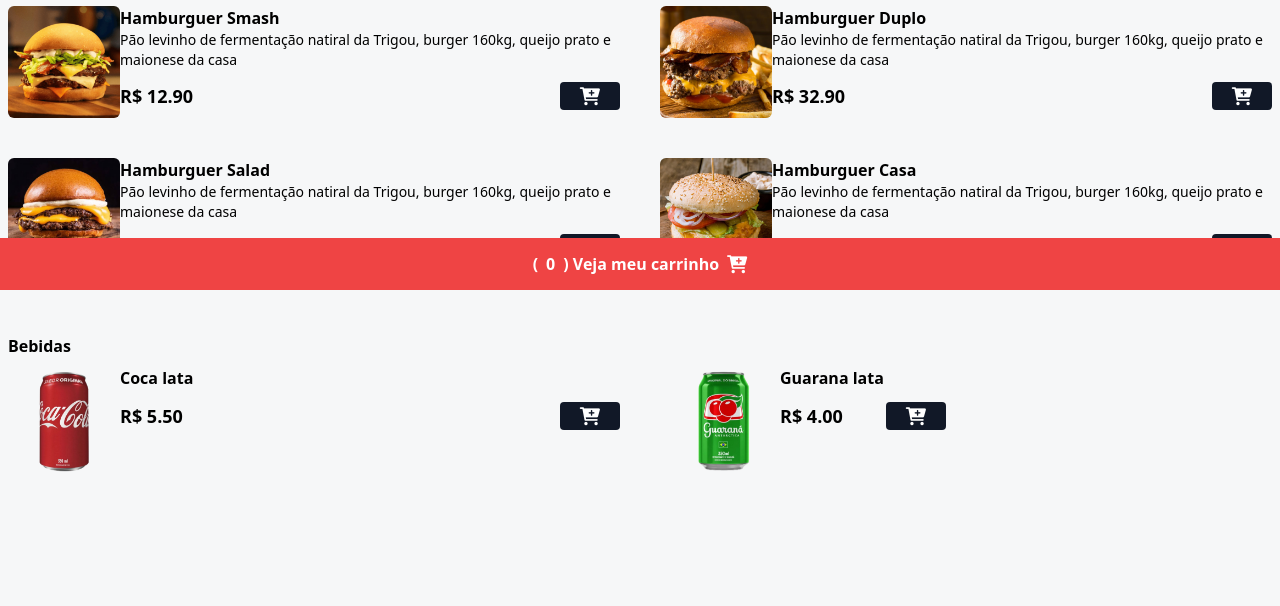
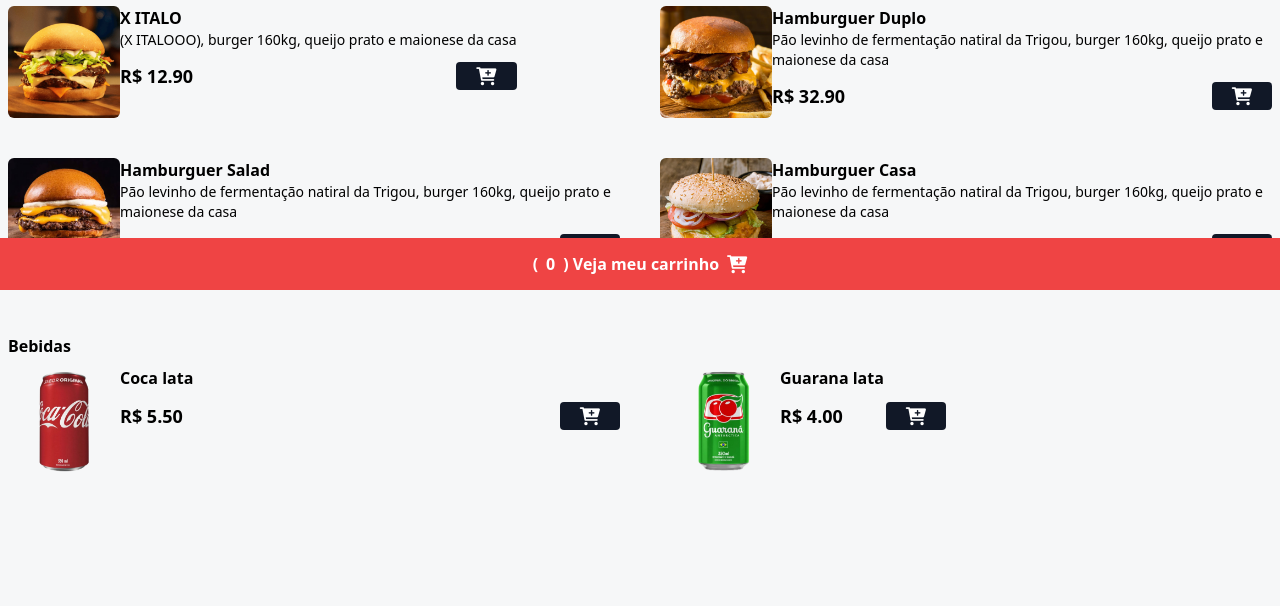
Before and after one commit to luiznnn/Projeto-Card-pio-, a website: page index.html in a window 1280 px wide. Shown: the part 510-1116 px from the top of the page. Drawn offline with nearby package versions, Linux system fonts and the light colour scheme.

Commit message:
Update index.html

```diff
--- a/index.html
+++ b/index.html
@@ -43,8 +43,8 @@
 
 
                 <div>
-                    <p class="font-bold">Hamburguer Smash</p>
-                    <p class="text-sm">Pão levinho de fermentação natiral da Trigou, burger 160kg, queijo prato e maionese da casa</p>
+                    <p class="font-bold">X ITALO</p>
+                    <p class="text-sm"> (X ITALOOO), burger 160kg, queijo prato e maionese da casa</p>
 
                     <div class="flex items-center gap-2 justify-between mt-3">
                         <p  class="font-bold text-lg">R$ 12.90</p>
```
